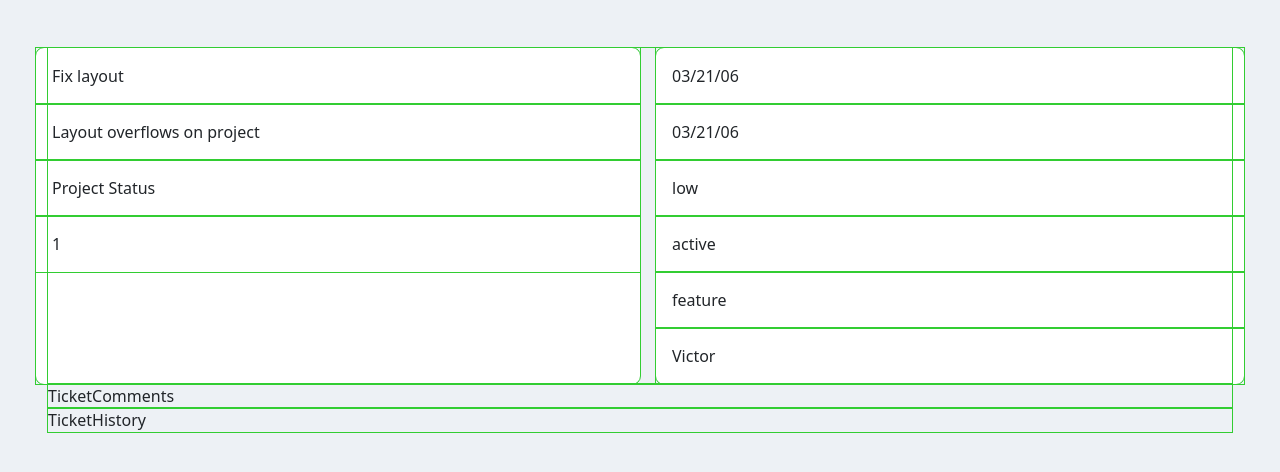
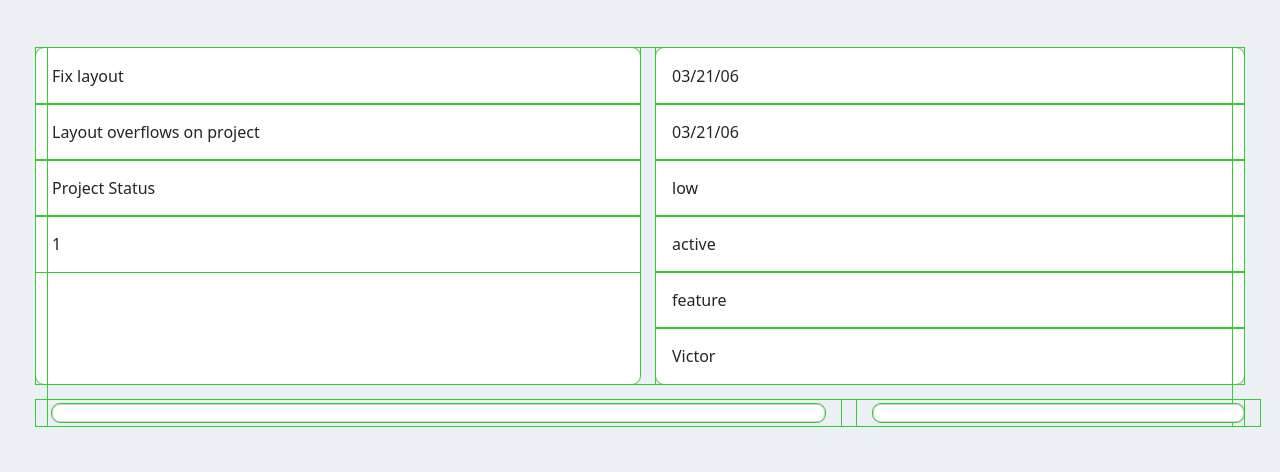
Before and after one commit to Vikms95/errorlab, a React (Create React App) app in the folder client/: page /ticket in a window 1280 px wide. Shown: the top 472 px of the page. Built offline with nearby package versions, Linux system fonts and the light colour scheme.

Commit message:
fix gutter causing overflow

```diff
--- a/client/src/components/Ticket/Ticket.tsx
+++ b/client/src/components/Ticket/Ticket.tsx
@@ -18,7 +18,7 @@ export function Ticket() {
       style={{ backgroundColor: '#edf1f5' }}
       data-testid='ticket'
     >
-      <Col className='gap-3'>
+      <Col className='gap-3 g-0'>
         <TaskHeader>
           <TaskOverview
             progress={1}
--- a/client/src/components/Ticket/TicketActivity/TicketActivity.tsx
+++ b/client/src/components/Ticket/TicketActivity/TicketActivity.tsx
@@ -1,9 +1,14 @@
 import { ReactElement } from 'react'
+import { Col, Row } from 'react-bootstrap'
 
 interface Props {
   children?: ReactElement | ReactElement[]
 }
 
 export function TicketActivity({ children }: Props) {
-  return <div>{children}</div>
+  return (
+    <Col className='col-12 col-lg-12 mt-3'>
+      <Row className='flex-lg-nowrap gap-3'>{children}</Row>
+    </Col>
+  )
 }
--- a/client/src/components/Ticket/TicketActivity/TicketComments.tsx
+++ b/client/src/components/Ticket/TicketActivity/TicketComments.tsx
@@ -1,3 +1,9 @@
+import { Card, Col, Container } from 'react-bootstrap'
+
 export function TicketComments() {
-  return <div>TicketComments</div>
+  return (
+    <Container className='col-lg-8 col-md-12 col-12 mt5'>
+      <Card className='m-1 p-2 rounded-3'></Card>
+    </Container>
+  )
 }
--- /dev/null
+++ b/client/src/components/Ticket/TicketActivity/TicketCommentsDisplay.tsx
@@ -0,0 +1,3 @@
+export function TicketCommentsDisplay() {
+  return <div>TicketCommentsDisplay</div>
+}
--- /dev/null
+++ b/client/src/components/Ticket/TicketActivity/TicketCommentsInput.tsx
@@ -0,0 +1,3 @@
+export function TicketCommentsInput() {
+  return <div>Here I will have the title and the form</div>
+}
--- a/client/src/components/Ticket/TicketActivity/TicketHistory.tsx
+++ b/client/src/components/Ticket/TicketActivity/TicketHistory.tsx
@@ -1,3 +1,9 @@
+import { Card, Col, Container } from 'react-bootstrap'
+
 export function TicketHistory() {
-  return <div>TicketHistory</div>
+  return (
+    <Container className='col-lg-4 col-md-12 col-12 mt5'>
+      <Card className='m-1 p-2 rounded-3'></Card>
+    </Container>
+  )
 }
```
Also changed, not shown: 1 other file (tests, documents, lock files or other folders).
